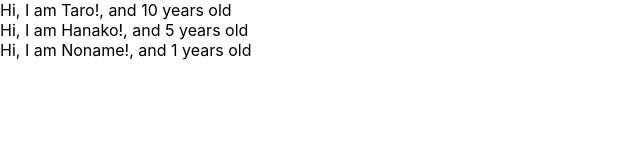
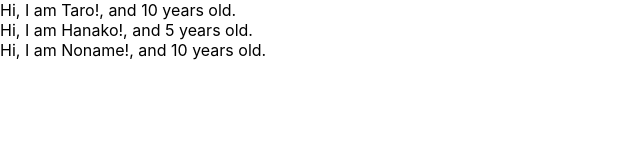
Before and after one commit to Shusaku1031/udemy-react-reducx-crud-application, a React (Create React App) app: page / in a window 1280 px wide. Shown: the top 160 px of the page, without its empty margins (0-640 px from the left). Built offline with nearby package versions, Linux system fonts and the light colour scheme.

Commit message:
learn props of component

```diff
--- a/src/App.js
+++ b/src/App.js
@@ -13,13 +13,13 @@ const App = () => {
   const profiles = [
     {name : "Taro", age : 10},
     {name : "Hanako", age : 5},
-    {name : "Noname"}
+    {name : "Noname", age : 10}
   ]
   return (
   <div>
     {
-      profiles.map((profile) => {
-        return <User name={profile.name} age={profile.age} />
+      profiles.map((profile,index) => {
+        return <User name={profile.name} age={profile.age} key={index}/>
       })
     }
   </div>
@@ -27,7 +27,7 @@ const App = () => {
 }
 
 const User = (props) => {
-return <div>Hi, I am {props.name}!, and {props.age} years old</div>
+return <div>Hi, I am {props.name}!, and {props.age} years old.</div>
 }
 
 User.defaultProps = {
```
